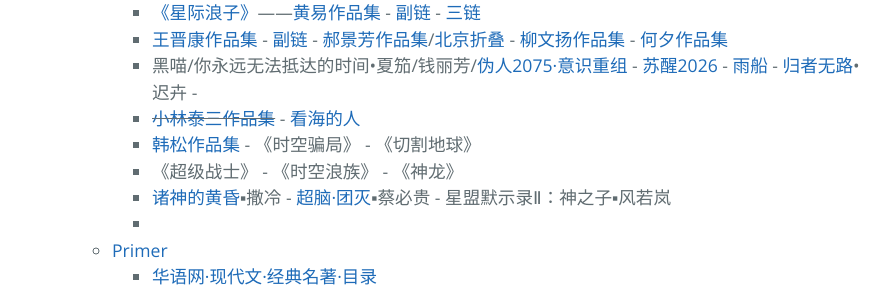
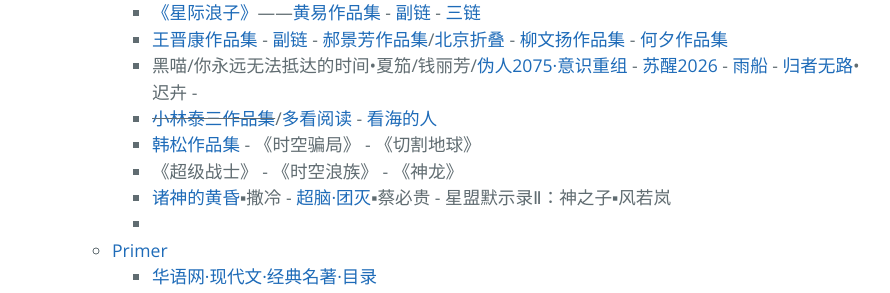
Before and after one commit to AmbroseRen/test, a Jekyll site: the page built from Library/BookListsOne.md, in a window 1280 px wide and 900 px high, scrolled down 5839 px. Shown: the part 154-447 px from the top of the window, without its empty margins (192-1082 px from the left). Built offline with Jekyll 4.4.1, drawn with Linux system fonts in a browser that asks for light colours; our own code applies the rules of GitHub Pages for plain Markdown files; the repository's description, which GitHub fills in, is left out.

Commit message:
Update BookListsOne.md

```diff
--- a/Library/BookListsOne.md
+++ b/Library/BookListsOne.md
@@ -313,7 +313,7 @@
                     <li><a href="http://www.huangyixiaoshuo.com/0/499/">《星际浪子》</a>——<a href="http://www.huangyixiaoshuo.com/author/499/">黄易作品集</a> - <a href="https://www.kanunu8.com/files/writer/187.html">副链</a>  -  <a href="http://huangyi.zuopinj.com/">三链</a></li>
 		    <li><a href="https://www.kanunu8.com/files/writer/6619.html">王晋康作品集</a> - <a href="http://wangjinkang.zuopinj.com/">副链</a> - <a href="http://www.00txt.com/zuojia/haojingfang/">郝景芳作品集</a>/<a href="https://www.kunnu.com/zhedie/">北京折叠</a> - <a href="https://www.kanunu8.com/files/writer/6562.html">柳文扬作品集</a> - <a href="https://www.kanunu8.com/files/writer/6561.html">何夕作品集</a></li>
 		    <li>黑喵/你永远无法抵达的时间•夏笳/钱丽芳/<a href="https://hao9088.com/txt/11101.html">伪人2075·意识重组</a> - <a href="https://www.99csw.com/article/11990.htm">苏醒2026</a> - <a href="https://9.guozhi.org/article/10764.htm">雨船</a> - <a href="https://www.sto.cx/book-27479-1.html">归者无路</a>•迟卉 - <a href=""></a></li>
-			<li><del><a href="http://www.yueleshow.com/author/855/">小林泰三作品集</a></del> - <a href="https://www.zxyd.cc/u/%E5%B0%8F%E6%9E%97%E6%B3%B0%E4%B8%89/">看海的人</a></li>
+			<li><del><a href="http://www.yueleshow.com/author/855/">小林泰三作品集</a></del>/<a href="https://www.duokan.com/author/73525/1-1">多看阅读</a> - <a href="https://www.zxyd.cc/u/小林泰三/">看海的人</a></li>
                     <li><a href="https://www.kanunu8.com/files/writer/6492.html">韩松作品集</a> - 《时空骗局》 - 《切割地球》</li>
 		    <li>《超级战士》 - 《时空浪族》 - 《神龙》</li>
                     <li><a href="https://m.9txs.org/book/68246/0_1/">诸神的黄昏</a>▪撒冷 - <a href="https://www.52shuku.vip/kongbulingyi/hr66.html">超脑·团灭</a>▪蔡必贵 - 星盟默示录Ⅱ：神之子▪风若岚</li>
```
